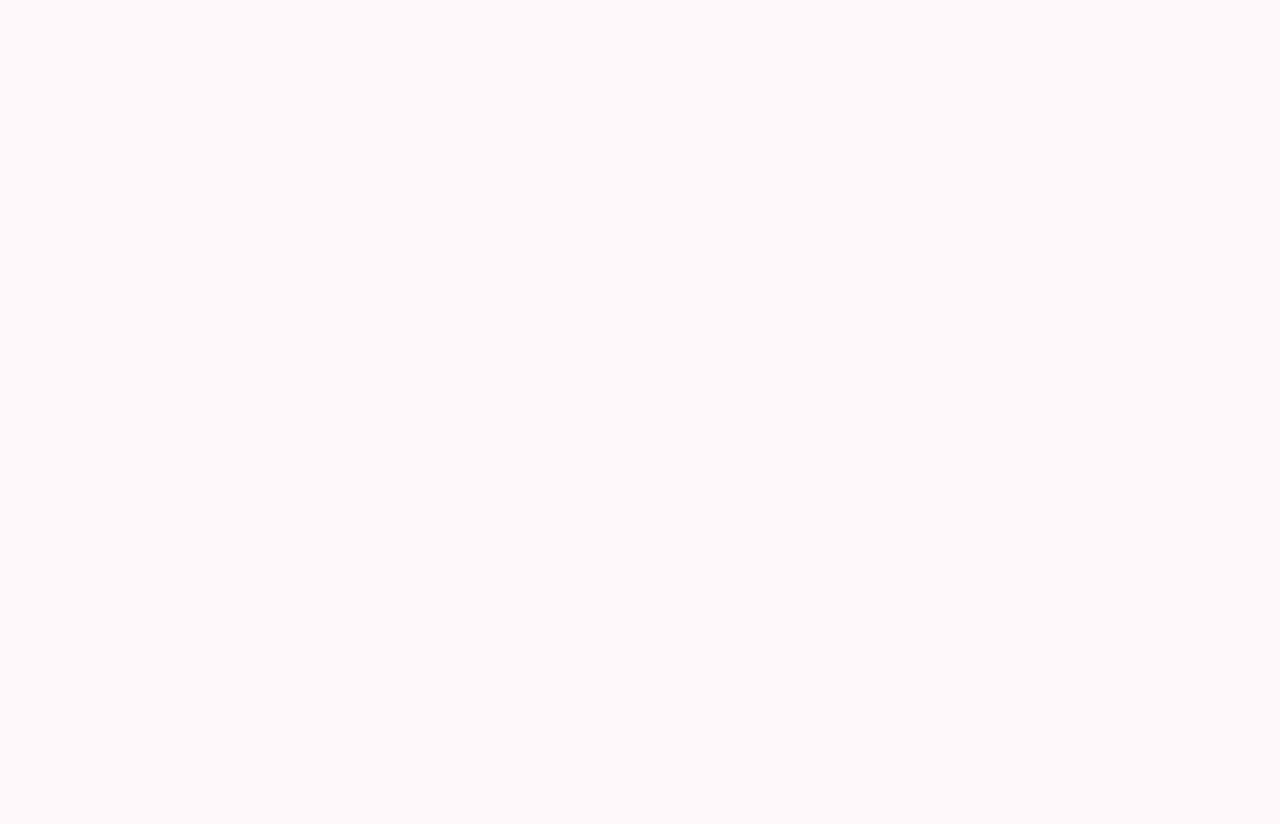
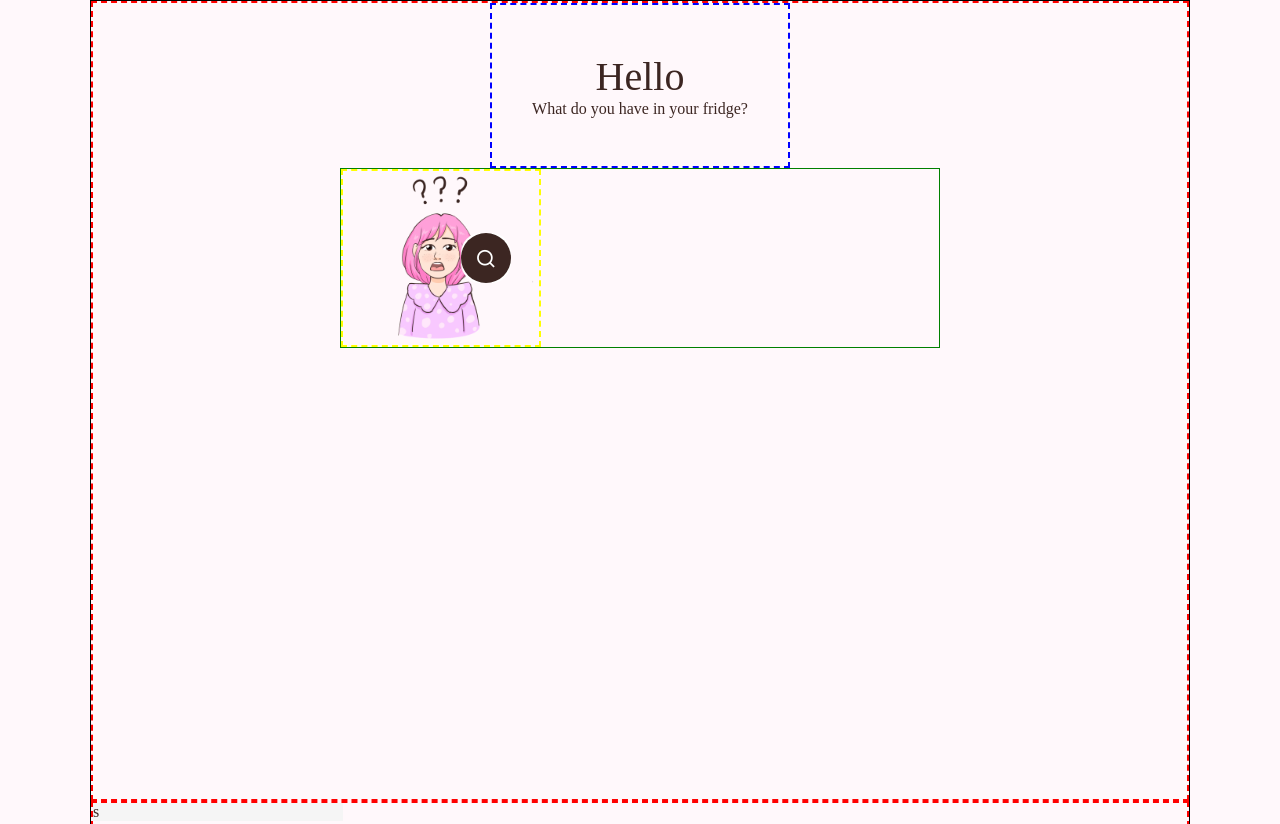
Before and after one commit to aleksandramuraveva/recipe-search-site, a plain HTML site: page index.html in a window 1280 px wide. Shown: the top 824 px of the page. Before the commit the page ends 800 px from the top, so only its background shows below. Drawn offline with nearby package versions, Linux system fonts and the light colour scheme.

Commit message:
Add search bar style

```diff
--- a/app.js
+++ b/app.js
@@ -0,0 +1,11 @@
+// Search bar toggling style
+const searchContainer = document.querySelector(".search__container");
+const input = document.querySelector(".search__input");
+const searchBtn = document.querySelector(".search__btn");
+
+searchBtn.addEventListener("click", () => {
+  searchContainer.classList.toggle("active");
+  input.focus();
+})
+
+// Search bar toggling style ends
--- a/index.html
+++ b/index.html
@@ -3,16 +3,54 @@
 <head>
 	<meta charset="UTF-8">
 	<meta name="viewport" content="width=device-width, initial-scale=1.0">
+	<!-- Remix icons -->
+	<link
+    href="https://cdn.jsdelivr.net/npm/remixicon@4.2.0/fonts/remixicon.css"
+    rel="stylesheet"
+	/>
+	<!-- Main CSS -->
 	<link rel="stylesheet" href="./style.css">
 	<title>Document</title>
 </head>
 <body>
 	<main class="main">
-		<div class="card">
+		<div class="wrapper">
+			<section class="hero">
+
+				<div class="hero__text">
+					<h1 class="hero__title">Hello</h1>
+					<p class="hero__details">What do you have in your fridge?</p>
+				</div>
+
+				<div class="hero__search search">
+					<img class="hero__img" src="./surprisedperson.png" alt="person thinking">
+
+    			<div class="search__container">
+    				<input class="search__input" type="text" placeholder="Search...">
+    				<button class="search__btn"><i class="ri-search-line"></i></button>
+    			</div>
+				</div>
+
+			</section>
+			<section class="recipes">
+				<div class="card">s</div>
+			</section>
+
+
 
 		</div>
+
+
+		<footer>
+
+		</footer>
 	</main>
 
-	<!-- <script src="./app.js" type="text/javascript"></script> -->
+	<script src="./app.js" type="text/javascript"></script>
 </body>
 </html>
+
+
+
+<!-- attribution -->
+<!-- problem clipart PNG Designed By 588ku from https://pngtree.com/freepng/surprised-cartoon-portrait-thinking-about-problems_4750938.html?sol=downref&id=bef -->
--- a/style.css
+++ b/style.css
@@ -6,6 +6,7 @@
 	--primary: #FFF8FB;
 	--secondary: #F5F5F5;
 	--text: #333;
+	--text: #3C2622;
 }
 
 /* #FFF8FB #F5F5F5 #333*/
@@ -18,19 +19,137 @@
 	padding: 0;
 }
 
+html, body {
+	scroll-behavior: smooth;
+}
+
+.wrapper {
+	width: 100%;
+	max-width: 1100px;
+	margin-inline: auto;
+	overflow: hidden;
+	border: 1px solid black;
+	min-height: 100vh;
+}
+
 img {
 	width: 100%;
 	object-fit: cover;
 }
 
-/*body {
-	margin: 0;
-	padding: 0;
-}*/
 
 body {
 	background: var(--primary);
+	color: var(--text);
 }
+
+section {
+	border: 2px dashed red;
+	min-height: 100vh;
+}
+
+
+/*......hero style.....*/
+
+
+
+.hero__text {
+	max-width: 300px;
+	margin-inline: auto;
+	border:2px dashed blue;
+	text-align: center;
+	padding: 3rem 1.5rem;
+}
+
+.hero__title {
+	font-size: 2.5rem;
+}
+
+
+.hero__search {
+    display: flex;
+    align-items: center;
+    position: relative;
+    border:1px solid green;
+   	padding: 4rem;
+   	max-width: 600px;
+   	margin-inline: auto;
+}
+
+.hero__img {
+    position: absolute;
+    left: 0;
+    top: 50%;
+    transform: translateY(-50%);
+    /*height: 200px;*/
+    width: 200px;
+    border: 2px dashed yellow;
+}
+
+
+.search__container {
+	position: relative;
+	height: 50px;
+}
+
+input[type="text"] {
+	background: #fff;
+   /* border: 1px solid var(--text);*/
+   /*border:0;*/
+    border-radius: 20px;
+    padding: 10px;
+    /*padding: 10px 40px 10px 20px;*/
+    height: 50px;
+    width: 50px;
+    font-size: 1.3rem;
+   /* min-width: 150px;*/
+    z-index: 99;
+    margin-left: 3.5rem;
+    transition: width 0.3s ease;
+}
+
+
+
+.search__btn {
+	position: absolute;
+	top: 0;
+	left: 0;
+	height: 50px;
+	width: 50px;
+	border-radius: 100%;
+	font-size: 1.3rem;
+	background: var(--text);
+	border: 0;
+	color: #fff;
+	margin-left: 3.5rem;
+	cursor: pointer;
+	transition: transform 0.3s ease;
+}
+
+.search__btn i {
+    display: flex;
+    justify-content: center;
+    align-items: center;
+}
+
+.search__container.active .search__input {
+	width: 200px;
+}
+
+.search__container.active .search__btn {
+	transform: translateX(198px);
+}
+
+
+
+
+
+/*......hero style end.....*/
+
+
+
+
+
 
 .card {
 	width: 250px;
```
Also changed, not shown: surprisedperson.png (added).
